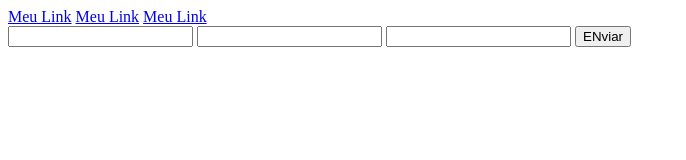
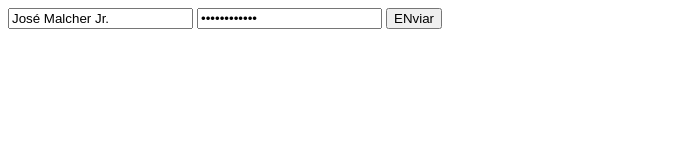
Before and after one commit to josemalcher/udemy-Curso-JavaScript-Ninja, a plain HTML site: page index.html in a window 1280 px wide. Shown: the whole page, without its empty margins (0-686 px from the left). Drawn offline with Linux system fonts and the light colour scheme.

Commit message:
119 Js no browser - Formulário e eventos

```diff
--- a/index.html
+++ b/index.html
@@ -8,16 +8,13 @@
     <title>Curso Javascript Ninja</title>
 </head>
 <body>
-<a href="#" class="my-link">Meu Link</a>
-<a href="#" class="my-link">Meu Link</a>
-<a href="#" class="my-link">Meu Link</a>
 <form action="/" method="get">
-    <input type="text" name="username" id="username" class="input">
-    <input type="text" name="username2" id="username2" class="input">
-    <input type="password" name="passwird" class="btn">
-    <button type="submit">ENviar</button>
+    <input type="text" name="username" id="username" class="input" value="josemalcher">
+    <input type="password" name="password" id="password" class="input" value="123456">
+
+    <button type="submit" id="button">ENviar</button>
 </form>
 
-<script src="js/116-Js-no-browser-Selecionar-elementos-no-DOM.js"></script>
+<script src="js/119-Js-no-browser-Formulario-e-eventos.js"></script>
 </body>
 </html>
--- /dev/null
+++ b/js/119-Js-no-browser-Formulario-e-eventos.js
@@ -0,0 +1,29 @@
+/* -- 119 - Js no browser - Formulário e eventos -- */
+
+(function (win, doc) {
+    'use strict';
+
+    var $inputUserName = doc.querySelector('#username');
+    var $inputPassword = doc.querySelector('#password');
+    var $button = doc.querySelector('#button');
+    console.log($inputUserName.value, $inputPassword.value); // josemalcher 123456
+
+    $inputUserName.value = "José Malcher Jr.";
+    $inputPassword.value = "!@#!@#!@#!@#";
+
+    console.log($inputUserName.value, $inputPassword.value); // José Malcher Jr. !@#!@#!@#!@#
+
+    // Introdução a Eventos
+    $button.addEventListener('click', function (event) {
+        event.preventDefault(); // remove comportamento padrão
+
+        console.log('click no botão'); // click no botão
+    }, false);
+
+    $inputPassword.addEventListener('click', function (event) {
+        alert('clicou em password... regras: ta lta ');
+
+    },false);
+
+
+})(window, document);
```
Also changed, not shown: README.md.
